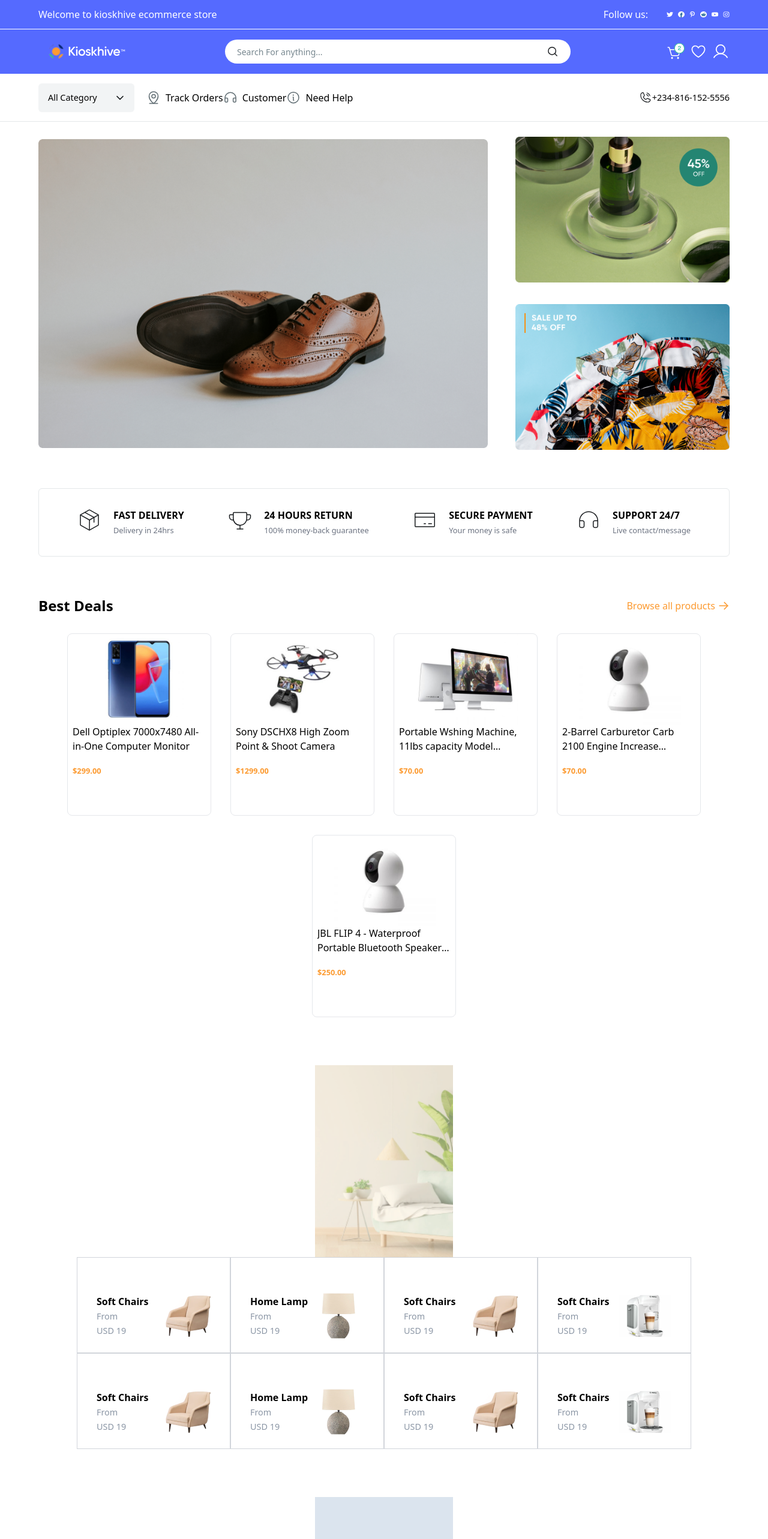
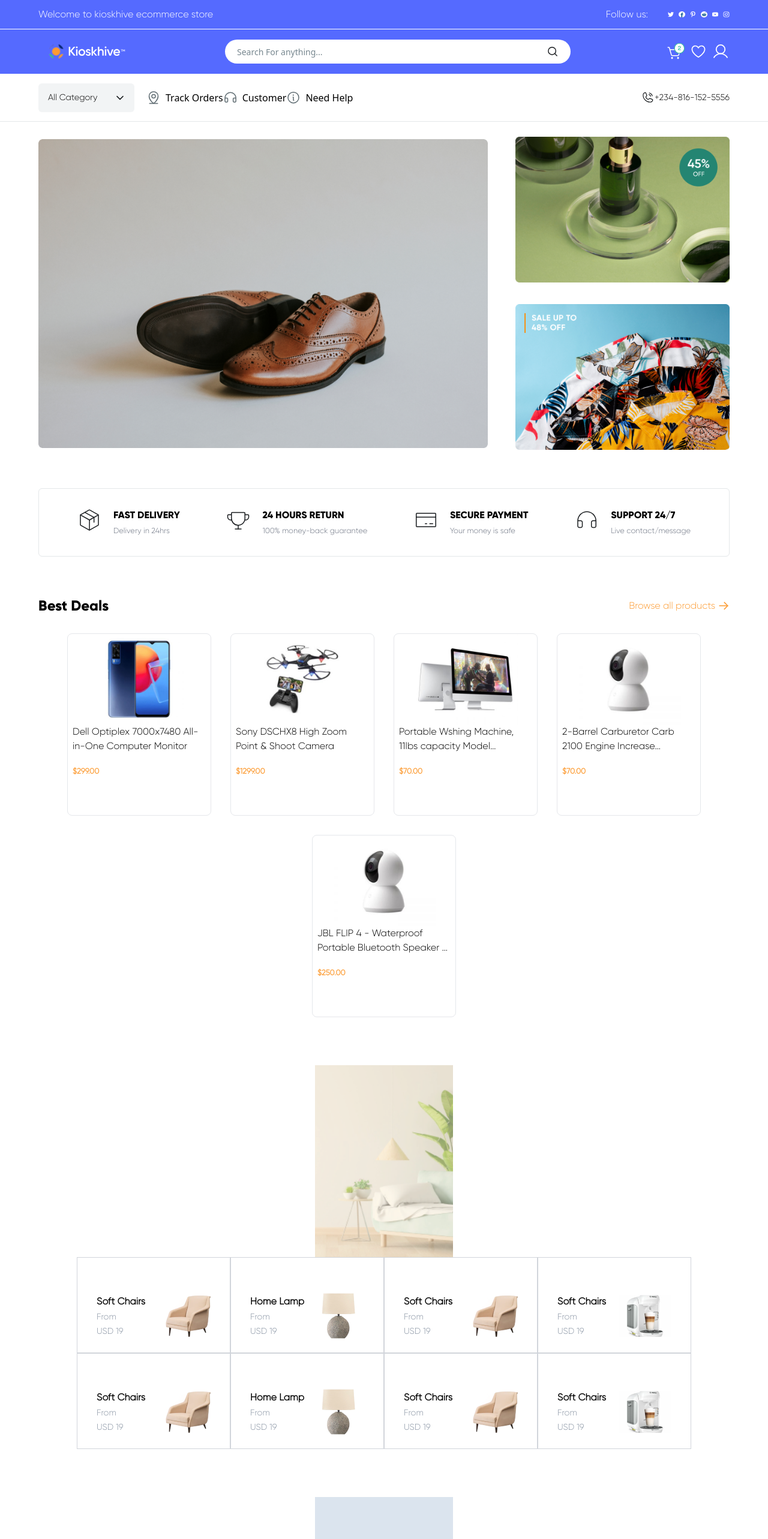
Before and after one commit to davidfayanju1/KioskhiveNG, a React (Vite) app: page /marketplace in a window 1280 px wide. Shown: the top 2566 px of the page at 60% size. Built offline with nearby package versions, Linux system fonts and the light colour scheme; a web font is replaced by a local one.

Commit message:
font changes

```diff
--- a/src/App.css
+++ b/src/App.css
@@ -3,6 +3,23 @@
 @tailwind base;
 @tailwind components;
 @tailwind utilities;
+
+@font-face {
+  font-family: "Gilroy";
+  src: url("./assets/fonts/Gilroy-Light.otf") format("opentype");
+}
+
+@font-face {
+  font-family: "Gilroy-Bold";
+  src: url("./assets/fonts/Gilroy-ExtraBold.otf") format("opentype");
+}
+.gilroy {
+  font-family: "Gilroy", sans-serif;
+}
+
+.gilroy-bold {
+  font-family: "Gilroy-Bold", sans-serif;
+}
 
 .custom-select {
   appearance: none; /* Remove default arrow */
--- a/src/components/common/Header.jsx
+++ b/src/components/common/Header.jsx
@@ -37,11 +37,11 @@ const Header = () => {
   return (
     <header className="fixed top-0 left-0 w-full z-50">
       <section className="header_container md:px-[4rem] px-[1rem] border-b-[1px] py-3 border-white bg-[#556AFF] flex items-center md:justify-between justify-center gap-2 flex-wrap">
-        <h1 className="text-white md:text-[1rem] text-[.8rem]">
+        <h1 className="text-white gilroy md:text-[1rem] text-[.8rem]">
           Welcome to kioskhive ecommerce store
         </h1>
         <div className="links_container flex items-center justify-center">
-          <span className="block text-white w-full md:text-[1rem] text-[.8rem]">
+          <span className="block gilroy text-white w-full md:text-[1rem] text-[.8rem]">
             Follow us:
           </span>
           <div className="flex items-center md:justify-center justify-between gap-2 w-full">
@@ -63,7 +63,7 @@ const Header = () => {
           <input
             type="text"
             placeholder="Search For anything..."
-            className="outline-none border-none w-full placeholder:text-[#77878F] placeholder:text-[14px] text-[16px]"
+            className="outline-none font-gilroy border-none w-full placeholder:text-[#77878F] placeholder:text-[14px] text-[16px]"
             value={input}
             onChange={(e) => setInput(e.target.value)}
           />
@@ -91,7 +91,7 @@ const Header = () => {
           <select
             name="category"
             id="category-select"
-            className="min-w-[4rem] custom-select px-2 h-full text-[.9rem] rounded-[3px]"
+            className="min-w-[4rem] gilroy custom-select px-2 h-full text-[.9rem] rounded-[3px]"
           >
             {categories.map((item) => (
               <option
@@ -118,7 +118,7 @@ const Header = () => {
         <div className="number_container">
           <a
             href="tel:+234-816-152-5556"
-            className="flex items-center justify-center text-[.9rem]"
+            className="flex items-center gilroy justify-center text-[.9rem]"
           >
             <img src="/svgs/phone.svg" alt="Phone" />
             +234-816-152-5556
--- a/src/components/modules/market/MarketPlaceComp.jsx
+++ b/src/components/modules/market/MarketPlaceComp.jsx
@@ -51,8 +51,12 @@ const MarketPlaceComp = () => {
           >
             <img src={item.icon} alt="" className="self-start" />
             <div className="texts">
-              <span className="block font-bold text-black">{item.name}</span>
-              <small className="light text-gray-500">{item.subText}</small>
+              <span className="block font-bold text-black gilroy-bold">
+                {item.name}
+              </span>
+              <small className="light text-gray-500 gilroy">
+                {item.subText}
+              </small>
             </div>
           </div>
         ))}
@@ -61,10 +65,12 @@ const MarketPlaceComp = () => {
       <section className="bestdeal">
         <div className="item_flex flex mb-7 items-center justify-between">
           <div className="title_container flex items-center">
-            <span className="block font-bold text-[1.5rem]">Best Deals</span>
+            <span className="block font-bold gilroy-bold text-[1.5rem]">
+              Best Deals
+            </span>
           </div>
           <div className="all-product-link flex items-center gap-1 justify-center">
-            <Link to={"/products/all"} className="block text-[#FC9A30]">
+            <Link to={"/products/all"} className="block gilroy text-[#FC9A30]">
               Browse all products
             </Link>
             <img src="/svgs/right-arrow.svg" alt="" />
@@ -79,8 +85,8 @@ const MarketPlaceComp = () => {
             >
               <img src={item.img} alt="" className="h-[50%] mx-auto" />
               <div className="text_container px-2">
-                <h1 className="mb-5 truncate">{item.name}</h1>
-                <small className="block font-bold text-[#FC9A30]">
+                <h1 className="mb-5 truncate gilroy">{item.name}</h1>
+                <small className="block gilroy font-bold text-[#FC9A30]">
                   {item.price}
                 </small>
               </div>
@@ -101,8 +107,8 @@ const MarketPlaceComp = () => {
               {homeNoutdoor.map((item) => (
                 <div className="product_card px-8 md:w-[16rem] w-full pt-9 h-[10rem] border-solid border-[1px] border-gray-300 flex items-center justify-between">
                   <div className="text-section">
-                    <h2 className="font-bold">{item.name}</h2>
-                    <small className="text-[#8B96A5] text-[.9rem]">
+                    <h2 className="font-bold gilroy">{item.name}</h2>
+                    <small className="text-[#8B96A5] gilroy text-[.9rem]">
                       From
                       <br />
                       {item.price}
@@ -116,8 +122,8 @@ const MarketPlaceComp = () => {
               {homeNoutdoor.map((item) => (
                 <div className="product_card px-8 pt-9 md:w-[16rem] w-full border-solid h-[10rem] border-[1px] border-gray-300 flex items-center justify-between">
                   <div className="text-section">
-                    <h2 className="font-bold">{item.name}</h2>
-                    <small className="text-[#8B96A5] text-[.9rem]">
+                    <h2 className="font-bold gilroy">{item.name}</h2>
+                    <small className="text-[#8B96A5] gilroy text-[.9rem]">
                       From
                       <br />
                       {item.price}
@@ -143,8 +149,8 @@ const MarketPlaceComp = () => {
               {homeNoutdoor.map((item) => (
                 <div className="product_card px-8 md:w-[16rem] w-full pt-9 h-[10rem] border-solid border-[1px] border-gray-300 flex items-center justify-between">
                   <div className="text-section">
-                    <h2 className="font-bold">{item.name}</h2>
-                    <small className="text-[#8B96A5] text-[.9rem]">
+                    <h2 className="font-bold gilroy">{item.name}</h2>
+                    <small className="text-[#8B96A5] gilroy text-[.9rem]">
                       From
                       <br />
                       {item.price}
@@ -158,8 +164,8 @@ const MarketPlaceComp = () => {
               {homeNoutdoor.map((item) => (
                 <div className="product_card px-8 pt-9 md:w-[16rem] w-full border-solid h-[10rem] border-[1px] border-gray-300 flex items-center justify-between">
                   <div className="text-section">
-                    <h2 className="font-bold">{item.name}</h2>
-                    <small className="text-[#8B96A5] text-[.9rem]">
+                    <h2 className="font-bold gilroy">{item.name}</h2>
+                    <small className="text-[#8B96A5] gilroy text-[.9rem]">
                       From
                       <br />
                       {item.price}
@@ -172,6 +178,10 @@ const MarketPlaceComp = () => {
           </div>
         </div>
       </section>
+
+      <section className="recommended min-h-[20rem]">
+        <h2 className="text-black gilroy-bold">Recommended Items</h2>
+      </section>
     </div>
   );
 };
```
Also changed, not shown: src/assets/fonts/Gilroy-ExtraBold.otf (added), src/assets/fonts/Gilroy-Light.otf (added).
